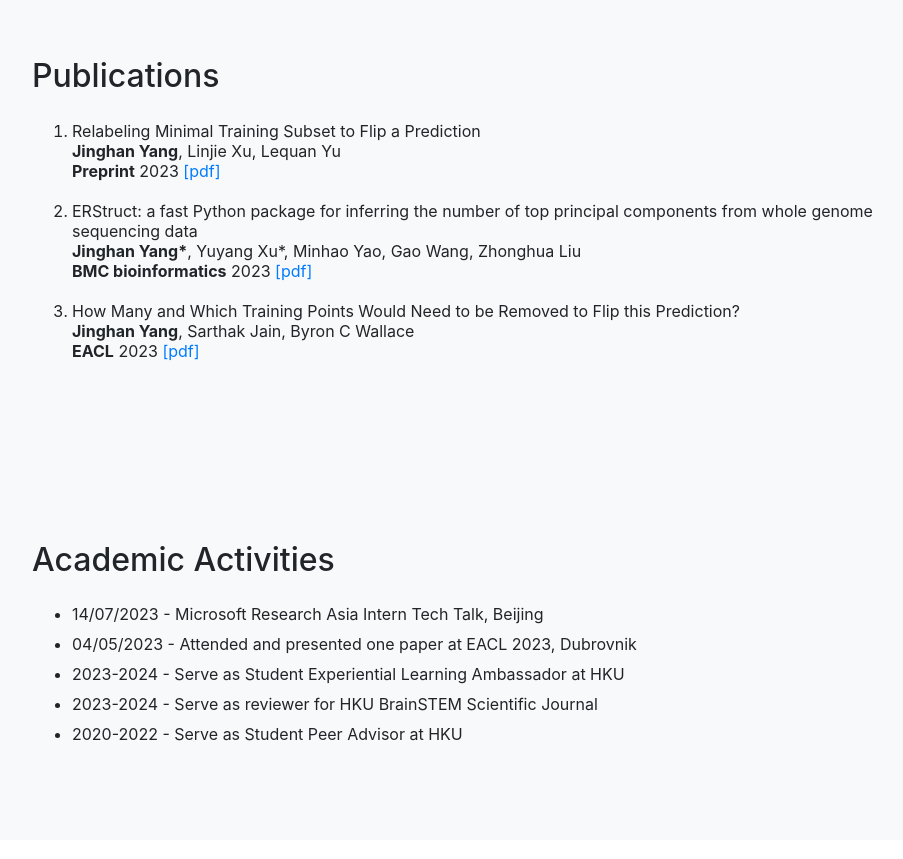
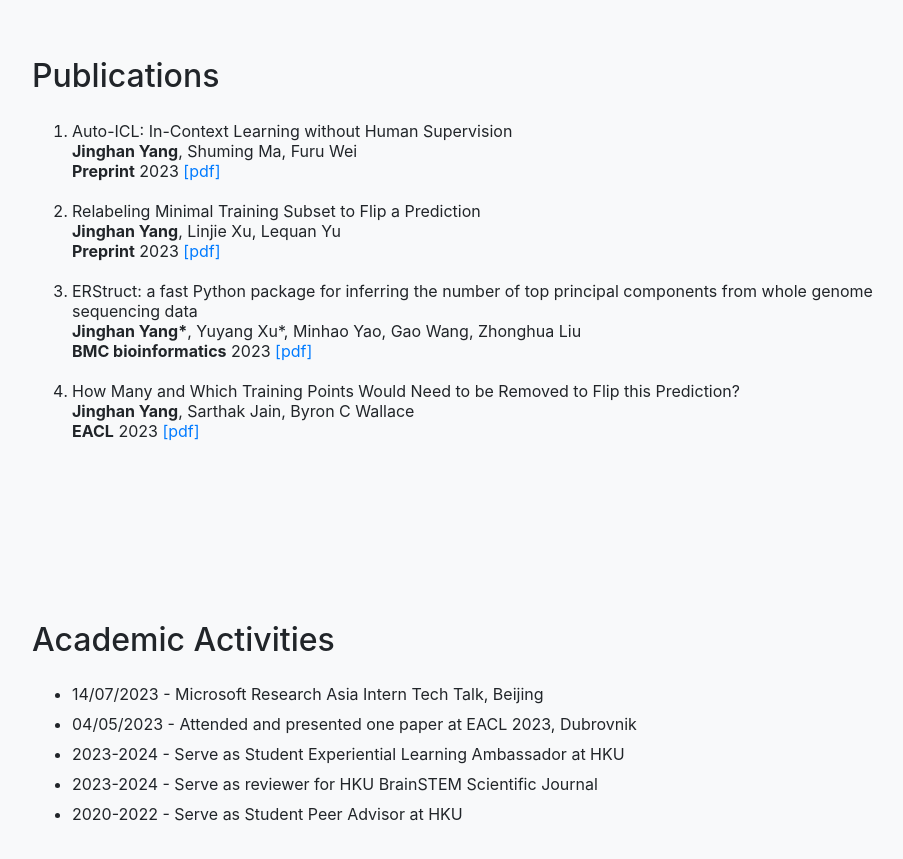
Before and after one commit to ecielyang/jinghanyang.github.io, a website with bundled scripts: page index.html in a window 1280 px wide. Shown: the part 1180-2039 px from the top of the page, without its empty margins (148-1051 px from the left). Built offline with nearby package versions, Linux system fonts and the light colour scheme.

Commit message:
Add files via upload

```diff
--- a/index.html
+++ b/index.html
@@ -119,6 +119,13 @@
             <h2>Publications</h2>
             <p style="margin-bottom: 25px"></p>
             <ol>
+            <li style="line-height: 20px; margin-bottom: 20px;">
+                Auto-ICL: In-Context Learning without Human Supervision
+                  <br>
+                <strong>Jinghan Yang</strong>, Shuming Ma, Furu Wei<br>
+                <strong>Preprint</strong> 2023
+                <a href="https://arxiv.org/pdf/2311.09263.pdf">[pdf]</a>
+            </li>
             <li style="line-height: 20px; margin-bottom: 20px;">
                 Relabeling Minimal Training Subset to Flip a Prediction
                   <br>
```
